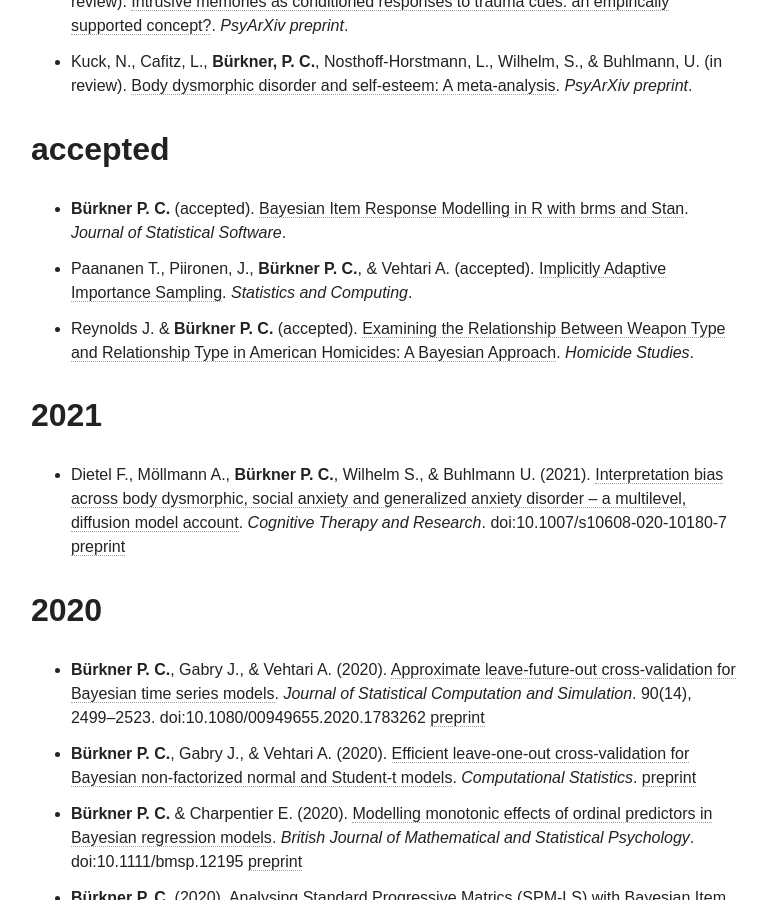
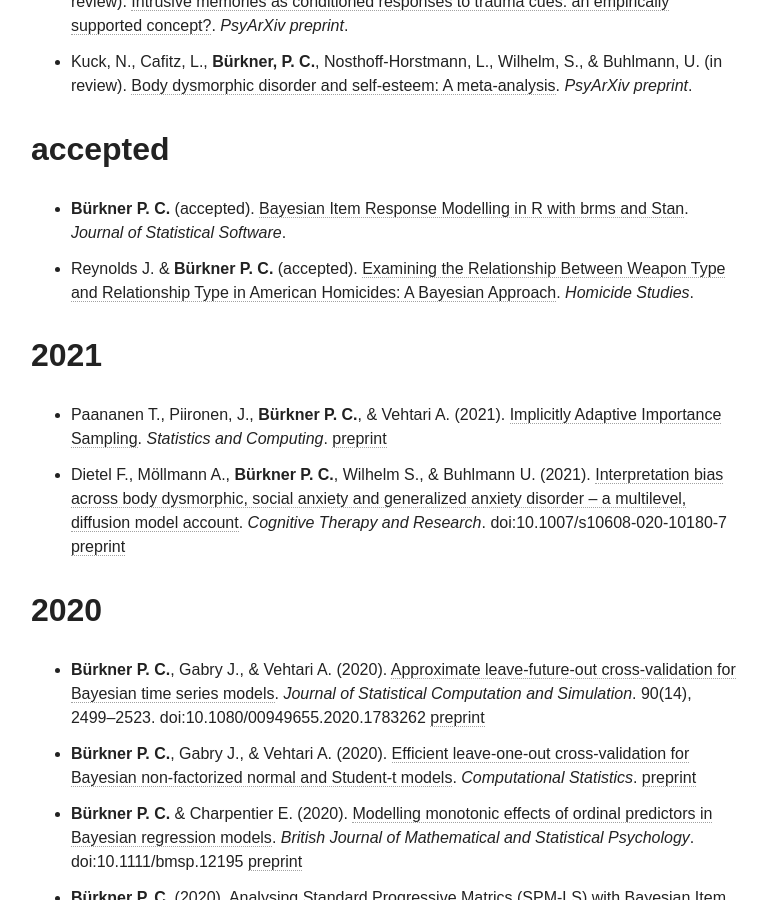
Before and after one commit to paul-buerkner/paul-buerkner.github.io, a Jekyll site: the page built from publications/index.md, in a window 1280 px wide and 900 px high, scrolled down 1580 px. Shown: the whole window, without its empty margins (255-1022 px from the left). Built offline with Jekyll 4.4.1, drawn with Linux system fonts in a browser that asks for light colours; nearby versions of some CDN libraries.

Commit message:
move paper to published

```diff
--- a/publications/index.md
+++ b/publications/index.md
@@ -26,11 +26,11 @@
 ## accepted
 
 * **Bürkner P. C.** (accepted). [Bayesian Item Response Modelling in R with brms and Stan](https://arxiv.org/abs/1905.09501). *Journal of Statistical Software*.
-* Paananen T., Piironen, J., **Bürkner P. C.**, & Vehtari A. (accepted). [Implicitly Adaptive Importance Sampling](http://arxiv.org/abs/1906.08850). *Statistics and Computing*.
 * Reynolds J. & **Bürkner P. C.** (accepted). [Examining the Relationship Between Weapon Type and Relationship Type in American Homicides: A Bayesian Approach](https://psyarxiv.com/tf7je/). *Homicide Studies*.
 
 ## 2021
 
+* Paananen T., Piironen, J., **Bürkner P. C.**, & Vehtari A. (2021). [Implicitly Adaptive Importance Sampling](https://link.springer.com/article/10.1007%2Fs11222-020-09982-2). *Statistics and Computing*. [preprint](http://arxiv.org/abs/1906.08850)
 * Dietel F., Möllmann A., **Bürkner P. C.**, Wilhelm S., & Buhlmann U. (2021). [Interpretation bias across body dysmorphic, social anxiety and generalized anxiety disorder – a multilevel, diffusion model account](https://doi.org/10.1007/s10608-020-10180-7). *Cognitive Therapy and Research*.
 doi:10.1007/s10608-020-10180-7 [preprint](https://psyarxiv.com/3hnpu/)
 
```
